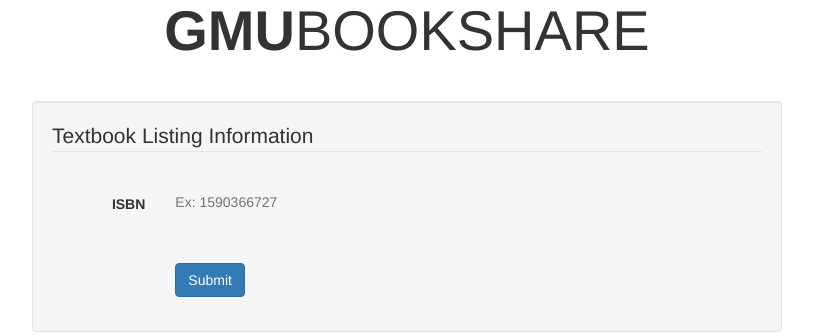
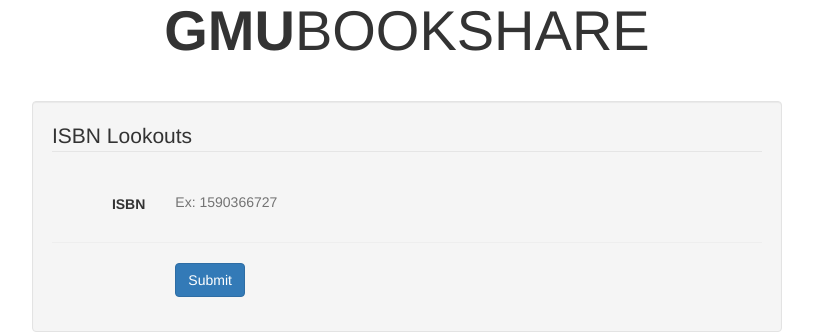
Before and after one commit to srct/bookshare, a Django app: a page that uses bookshare/templates/lookouts.html in a window 1280 px wide. Shown: the part 110-446 px from the top of the page, without its empty margins (233-1046 px from the left). Run offline with Django 3.2, Linux system fonts and the light colour scheme; parts of the project's set-up code (start-up, migrations or seed data) failed here and were passed over; some libraries are stand-ins or nearby versions.

Commit message:
Changed legend header.

```diff
--- a/bookshare/templates/lookouts.html
+++ b/bookshare/templates/lookouts.html
@@ -22,7 +22,7 @@ GMU Bookshare &bull; Lookouts
       enctype="multipart/form-data">
         {% csrf_token %}
         <fieldset>
-          <legend>Textbook Listing Information</legend>
+          <legend>ISBN Lookouts</legend>
 
           <div class="form-group{%if form.errors%} has-error{%endif%}">
             {% for error in form.non_field_errors %}
@@ -94,7 +94,6 @@ GMU Bookshare &bull; Lookouts
             </div>
 
             <hr />
-
           </div>
 
           <div class="form-group">
```
